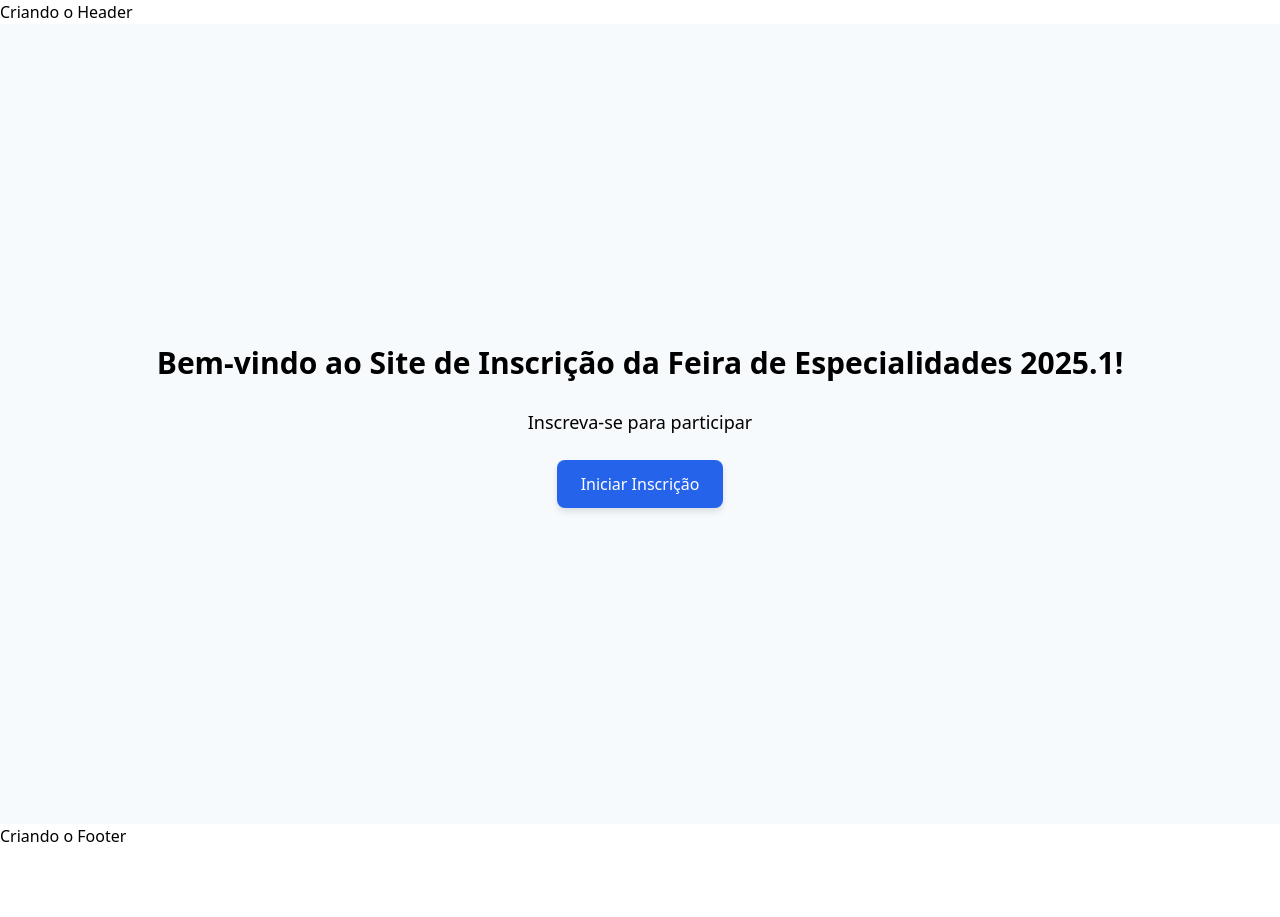
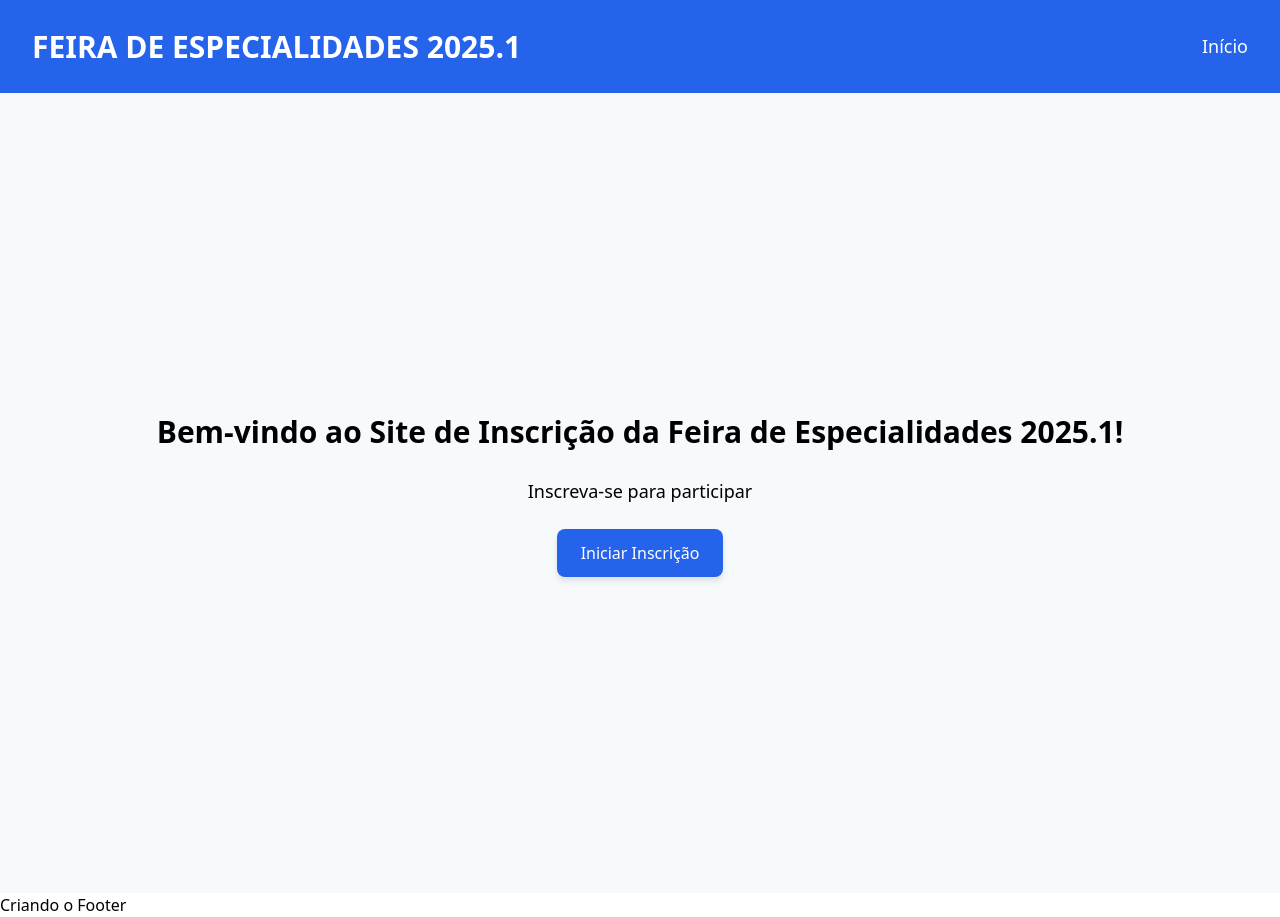
Before and after one commit to noelmagondim/oficina-de-especialidades, a React (Vite) app: page / in a window 1280 px wide. Before the commit the page ends 848 px from the top, so only its background shows below. Built offline with nearby package versions, Linux system fonts and the light colour scheme.

Commit message:
criando o Header.css

```diff
--- a/src/components/header.tsx
+++ b/src/components/header.tsx
@@ -1,5 +1,20 @@
+import React from 'react';
+import { Link } from 'react-router-dom';
+import '/src/styles/Header.css'; // Importando o arquivo CSS
+
 const Header: React.FC = () => {
-  return <h1>Criando o Header</h1>
+  return (
+    <header className="header-container">
+      <div className="logo">
+        <Link to="/" className="logo-link">
+          <h1 className="logo-text">Feira de Especialidades 2025.1</h1>
+        </Link>
+      </div>
+      <nav className="navigation">
+        <Link to="/" className="nav-link">Início</Link>
+      </nav>
+    </header>
+  );
 };
 
 export default Header;
--- /dev/null
+++ b/src/styles/Header.css
@@ -0,0 +1,41 @@
+/* Contêiner principal do header */
+.header-container {
+  display: flex;
+  justify-content: space-between;
+  align-items: center;
+  padding: 1.5rem 2rem; /* p-6 */
+  background-color: #2563eb; /* bg-blue-600 */
+  color: white;
+  box-shadow: 0 2px 4px rgba(0, 0, 0, 0.1);
+}
+
+/* Logo do site */
+.logo-text {
+  font-size: 1.875rem; /* text-3xl */
+  font-weight: 700; /* font-bold */
+  text-transform: uppercase;
+  text-decoration: none;
+  color: white;
+}
+
+.logo-link {
+  text-decoration: none;
+}
+
+/* Navegação */
+.navigation {
+  display: flex;
+  gap: 2rem; /* space-x-8 */
+}
+
+.nav-link {
+  font-size: 1.125rem; /* text-lg */
+  font-weight: 500; /* font-medium */
+  text-decoration: none;
+  color: white;
+  transition: color 0.3s ease;
+}
+
+.nav-link:hover {
+  color: #fbbf24; /* hover:bg-yellow-400 */
+}
```
